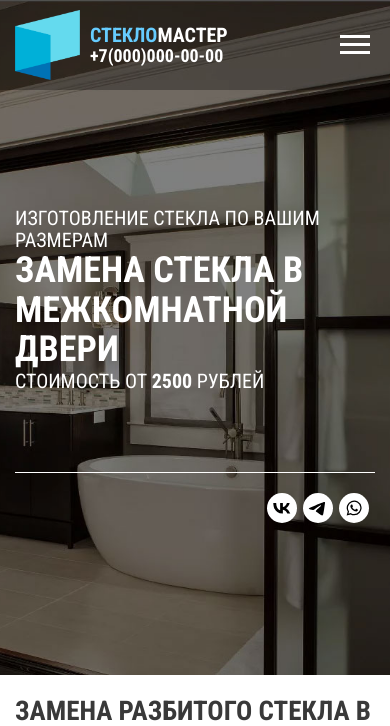
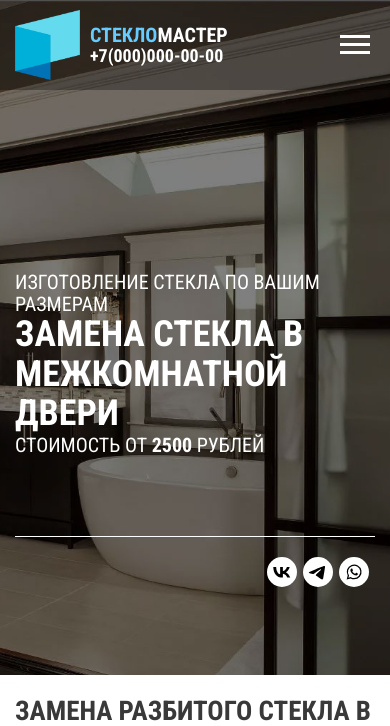
Before and after one commit to mishakozyr/steklo, a PHP site: page / in a window 390 px wide. Shown: the top 726 px of the page. Run offline with PHP 8.4, Linux system fonts and the light colour scheme.

Commit message:
Add files via upload

```diff
--- a/assets/css/style.css
+++ b/assets/css/style.css
@@ -1694,7 +1694,7 @@ b {
     }
     .intro-suptitle {
         font-size: 1.25rem;
-        padding-top: 1.25rem;
+        padding-top: 10vh;
     }
     .intro {
         height: 80vh;
```
